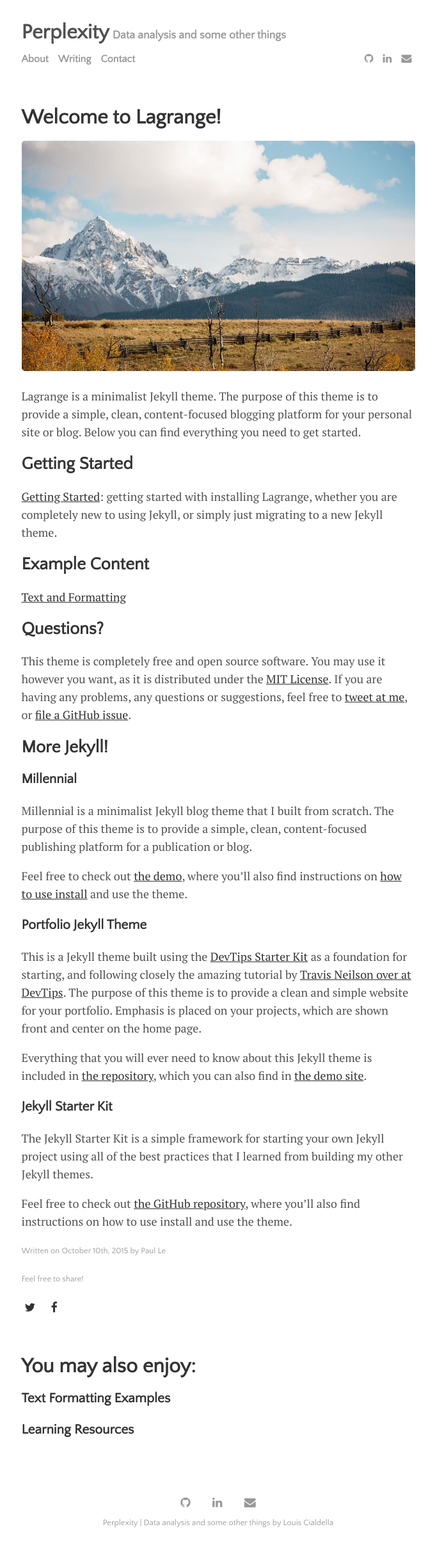
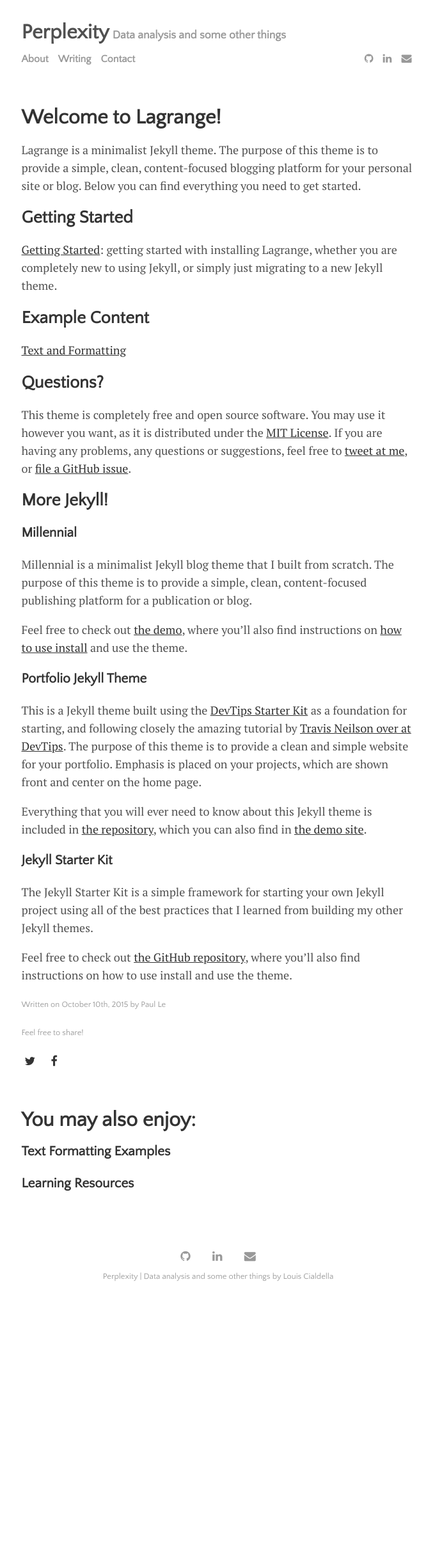
Before and after one commit to lmc2179/lmc2179.github.io, a Jekyll site: the page built from _posts/2015-10-10-getting-started.md, in a window 1280 px wide. Shown: the whole page at 64% size, without its empty margins (299-979 px from the left). Built offline with Jekyll 4.4.1, drawn with Linux system fonts in a browser that asks for light colours; after the commit the page ends 2041 px from its top, so only the background shows below that.

Commit message:
Update 2015-10-10-getting-started.md

```diff
--- a/_posts/2015-10-10-getting-started.md
+++ b/_posts/2015-10-10-getting-started.md
@@ -4,7 +4,7 @@ title: "Welcome to Lagrange!"
 author: "Paul Le"
 categories: journal
 tags: [documentation,sample]
-image: mountains.jpg
+#image: mountains.jpg
 ---
 
 Lagrange is a minimalist Jekyll theme. The purpose of this theme is to provide a simple, clean, content-focused blogging platform for your personal site or blog. Below you can find everything you need to get started.
```
